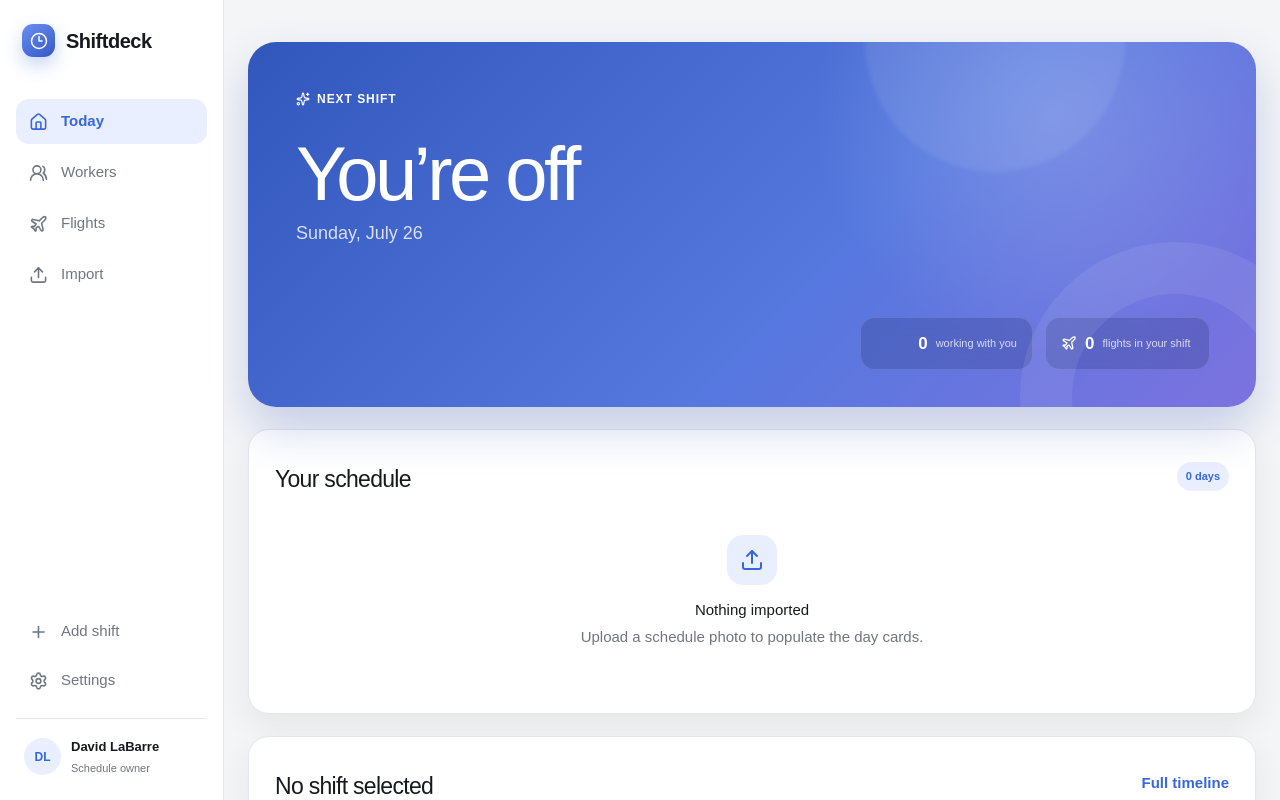
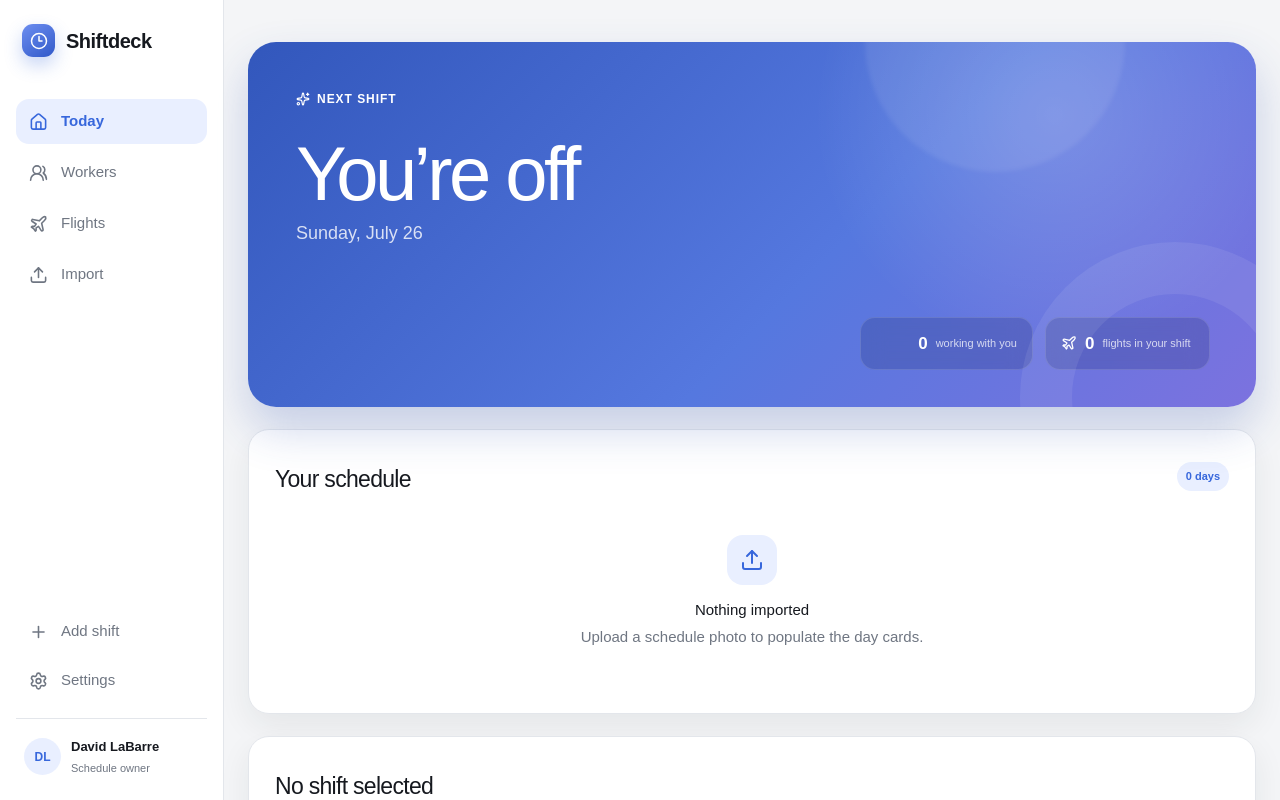
Before and after one commit to Frenchbear1/shiftdeck, a Next.js app: page / in a window 1280 px wide. Shown: the top 800 px of the page. Built offline with nearby package versions, Linux system fonts and the light colour scheme.

Commit message:
Remove today timeline shortcut

```diff
--- a/app/page.tsx
+++ b/app/page.tsx
@@ -1209,9 +1209,6 @@ export default function HomePage() {
           <div>
             <h2>{myShift ? "Who overlaps your shift" : "No shift selected"}</h2>
           </div>
-          <button className="text-button" onClick={() => setTab("workers")}>
-            Full timeline
-          </button>
         </div>
         {overlapping.length ? (
           <div className="people-list">
```
